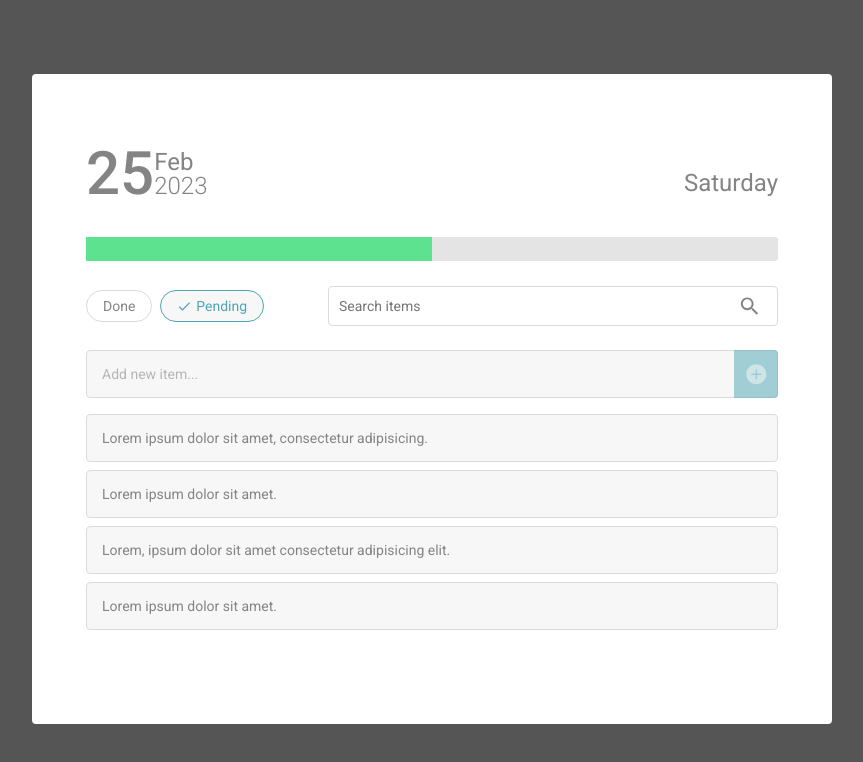
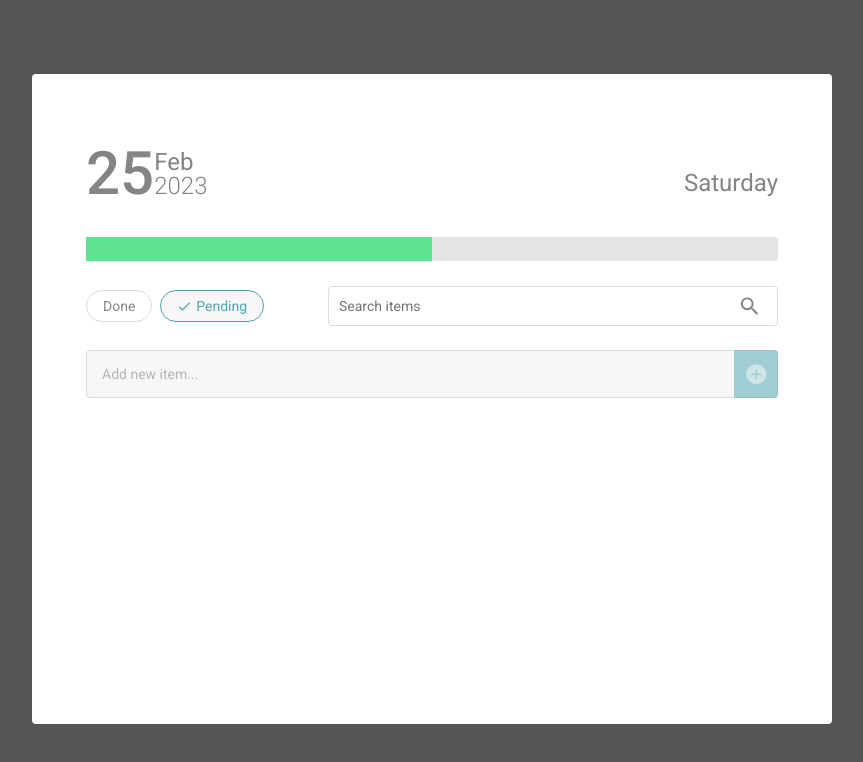
Before and after one commit to sizebay/frontend-challenge, a React (Vite) app: page / in a window 1280 px wide. Shown: the top 762 px of the page, without its empty margins (208-1071 px from the left). Built offline with nearby package versions, Linux system fonts and the light colour scheme.

Commit message:
feat(TodoList): retrieve list of todos from the store

```diff
--- a/src/components/TodoList/index.tsx
+++ b/src/components/TodoList/index.tsx
@@ -1,16 +1,29 @@
+import { useEffect, useState } from 'react';
+import { useSelector } from 'react-redux';
+import { selectTotalTodos } from '../../store/todoSlice';
+import { Todo } from '../../@types';
+
 import styles from './styles.module.scss';
 
 function TodoList() {
+  const [todos, setTodos] = useState<Todo[]>([]);
+  const totalTodos = useSelector(selectTotalTodos);
+
+  const updateTodos = () => {
+    setTodos(totalTodos || []);
+  };
+
+  useEffect(() => {
+    updateTodos();
+  }, [totalTodos]);
+
+  if (!todos) return;
+
   return (
     <ul className={styles.todoListContainer}>
-      <li>Lorem ipsum dolor sit amet, consectetur adipisicing.</li>
-      <li>Lorem ipsum dolor sit amet.</li>
-      <li>Lorem, ipsum dolor sit amet consectetur adipisicing elit.</li>
-      <li>Lorem ipsum dolor sit amet.</li>
-      <li>Lorem ipsum dolor sit amet.</li>
-      <li>Lorem ipsum dolor sit amet consectetur.</li>
-      <li>Lorem ipsum dolor sit amet.</li>
-      <li>Lorem, ipsum dolor sit amet consectetur adipisicing elit. Esse?</li>
+      {todos?.map(todo => (
+        <li key={todo.id}>{todo.text}</li>
+      ))}
     </ul>
   );
 }
```
